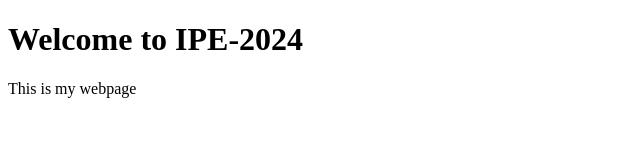
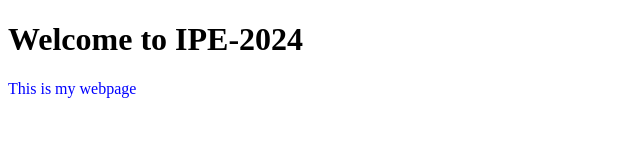
Before and after one commit to SokChanmakara/midterm-ipe-2024, a plain HTML site: page index.html in a window 1280 px wide. Shown: the whole page, without its empty margins (0-640 px from the left). Drawn offline with Linux system fonts and the light colour scheme.

Commit message:
fix merge conflict

```diff
--- a/index.html
+++ b/index.html
@@ -7,6 +7,6 @@
 </head>
 <body>
     <h1>Welcome to IPE-2024</h1>
-    <p>This is my webpage</p>
+    <p style="color:blue">This is my webpage</p>
 </body>
 </html>
```
